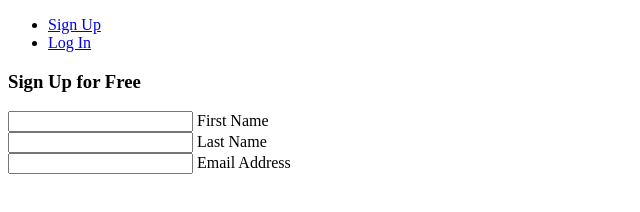
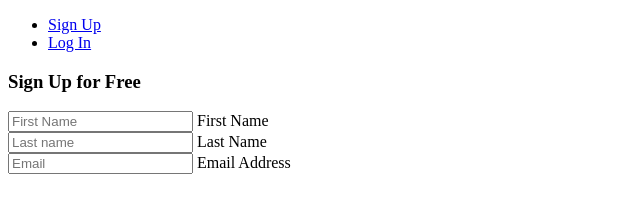
Before and after one commit to FrederriCo/Registration-template, a plain HTML site: page index.html in a window 1280 px wide. Shown: the whole page, without its empty margins (0-640 px from the left). Drawn offline with Linux system fonts and the light colour scheme.

Commit message:
placeholder name

```diff
--- a/index.html
+++ b/index.html
@@ -20,17 +20,17 @@
 
         <div class="flex">
             <div class="field">
-                <input type="text" name="first-name" id="first-name" placeholder="" required>
+                <input type="text" name="first-name" id="first-name" placeholder="First Name" required>
                 <label for="first-name">First Name</label>
             </div>
 
             <div class="field">
-                <input type="text" name="last-name" id="last-name" placeholder="" required>
+                <input type="text" name="last-name" id="last-name" placeholder="Last name" required>
                 <label for="last-name">Last Name</label>
             </div>
         </div>
         <div class="field">
-            <input type="email" name="email" id="email" placeholder="" required>
+            <input type="email" name="email" id="email" placeholder="Email" required>
             <label for="email">Email Address</label>
         </div>
     </form>
```
